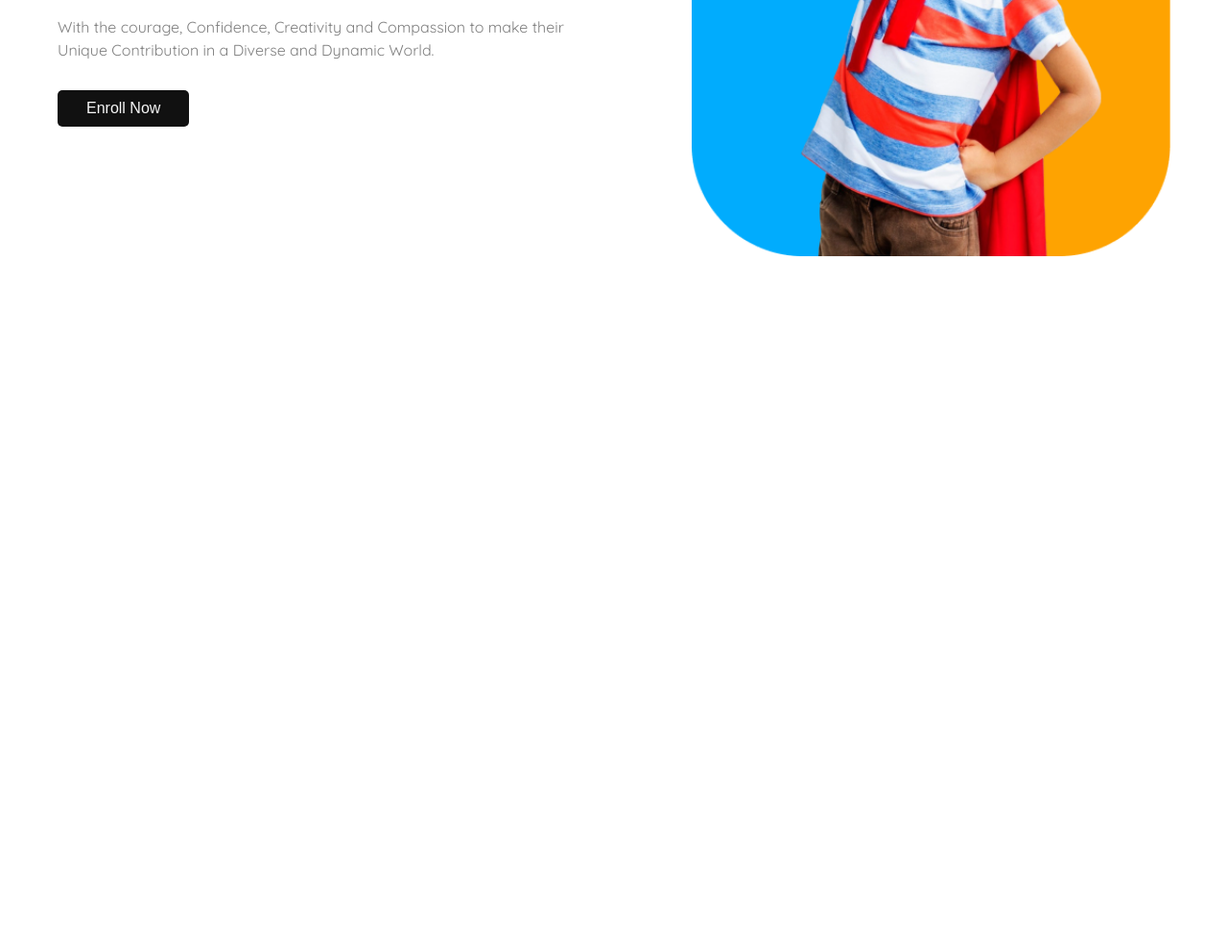
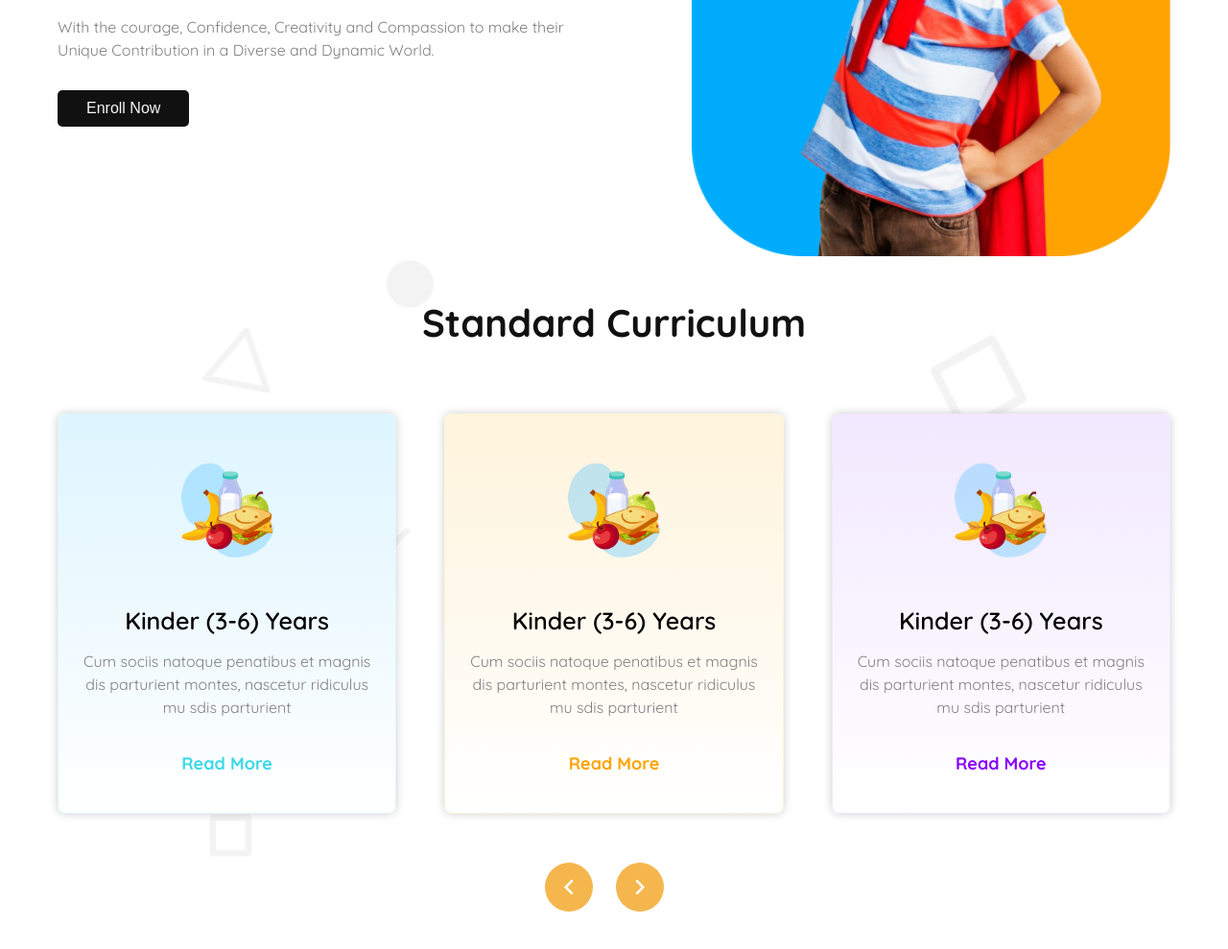
Before and after one commit to mdraisul1/assignment-two, a plain HTML site: page index.html in a window 1280 px wide. Shown: the part 505-1494 px from the top of the page at 96% size. Before the commit the page ends 800 px from the top, so only its background shows below. Drawn offline with nearby package versions, Linux system fonts and the light colour scheme.

Commit message:
Added standard curriculum and hover effect

```diff
--- a/assets/style/style.css
+++ b/assets/style/style.css
@@ -47,6 +47,13 @@ body {
     max-width: 1200px;
     margin: 0 auto;
     padding: 0 20px;
+}
+.bg-primary{
+    background-image: url(/assets/img/bg.png);
+    background-size: cover;
+    background-position: center;
+    background-repeat: no-repeat;
+    height: 100vh;
 }
 
 /* header css */
@@ -154,3 +161,84 @@ body {
     width: 100%;
     height: auto;
 }
+
+/* standard-section css  */
+.standard-area h1{
+    text-align: center;
+    font-size: 40px;
+    font-weight: 700;
+    color: var(--color-secondary);
+    padding: 40px 0;
+}
+.standard-section{
+    display: flex;
+    justify-content: space-between;
+    gap: 50px;
+}
+.standard-section .card{
+    width: 33%;
+    text-align: center;
+    padding: 20px;
+    margin: 30px 0;
+    border-radius: 8px;
+}
+.standard-section .card:nth-child(1){
+    border: 1px solid #DEF5FF;
+    background: linear-gradient(to top,#ffffff, #DEF5FF);
+    box-shadow: 0px 0px 10px rgba(0, 0, 0, 0.2);
+}
+.standard-section .card:nth-child(2){
+    border: 1px solid #FFF4DC;
+    background: linear-gradient(to top,#ffffff, #FFF4DC);
+    box-shadow: 0px 0px 10px rgba(0, 0, 0, 0.2);
+}
+.standard-section .card:nth-child(3){
+    border: 1px solid #F2E8FF;
+    background: linear-gradient(to top,#ffffff, #F2E8FF);
+    box-shadow: 0px 0px 10px rgba(0, 0, 0, 0.2);
+}
+.standard-section .card img{
+    width: 100px;
+    height: auto;
+    margin: 30px 0;
+}
+.standard-section .card h3{
+    font-size: 25px;
+    font-weight: 600;
+    margin: 15px 0;
+}
+
+.standard-section .card p{
+    font-size: 16px;
+    color: var(--color-font-primary);
+    line-height: 1.5;
+    margin-bottom: 15px;
+}
+.standard-section .card a{
+    font-size: 18px;
+    text-decoration: none;
+    display: inline-block;
+    margin: 20px 0;
+    font-weight: bold;
+}
+.standard-section .card:nth-child(1) a{
+    color: var(--color-btn-primary);
+}
+.standard-section .card:nth-child(2) a{
+    color: var(--color-primary);
+}
+.standard-section .card:nth-child(3) a{
+    color: #8700FF;
+}
+.slide-icon{
+    margin-top: 30px;
+    text-align: center;
+}
+.slide-icon i{
+    font-size: 30px;
+    background: #f4b64d;
+    color: #ffffff;
+    margin-right: 20px;
+    padding: 10px;
+    border-radius: 50%;
+}
--- a/index.html
+++ b/index.html
@@ -63,7 +63,38 @@
     <!-- header area end  -->
 
     <!-- main area start  -->
-    <main></main>
+    <main>
+        <section class="container bg-primary standard-area">
+            <h1>Standard Curriculum</h1>
+            <div class="standard-section">
+                <!-- card one  -->
+                <div class="card">
+                    <img src="assets/img/kinder.png" alt="kinder image">
+                    <h3>Kinder (3-6) Years</h3>
+                    <p>Cum sociis natoque penatibus et magnis dis parturient montes, nascetur ridiculus mu sdis parturient</p>
+                    <a href="#">Read More</a>
+                </div>
+                <!-- card two  -->
+                <div class="card">
+                    <img src="assets/img/kinder.png" alt="kinder image">
+                    <h3>Kinder (3-6) Years</h3>
+                    <p>Cum sociis natoque penatibus et magnis dis parturient montes, nascetur ridiculus mu sdis parturient</p>
+                    <a href="#">Read More</a>
+                </div>
+                <!-- card three  -->
+                <div class="card">
+                    <img src="assets/img/kinder.png" alt="kinder image">
+                    <h3>Kinder (3-6) Years</h3>
+                    <p>Cum sociis natoque penatibus et magnis dis parturient montes, nascetur ridiculus mu sdis parturient</p>
+                    <a href="#">Read More</a>
+                </div>
+            </div>
+            <div class="slide-icon">
+                <i class="ri-arrow-left-s-line"></i>
+                <i class="ri-arrow-right-s-line"></i>
+            </div>
+        </section>
+    </main>
     <!-- main area end  -->
 
     <!-- footer area start  -->
```
